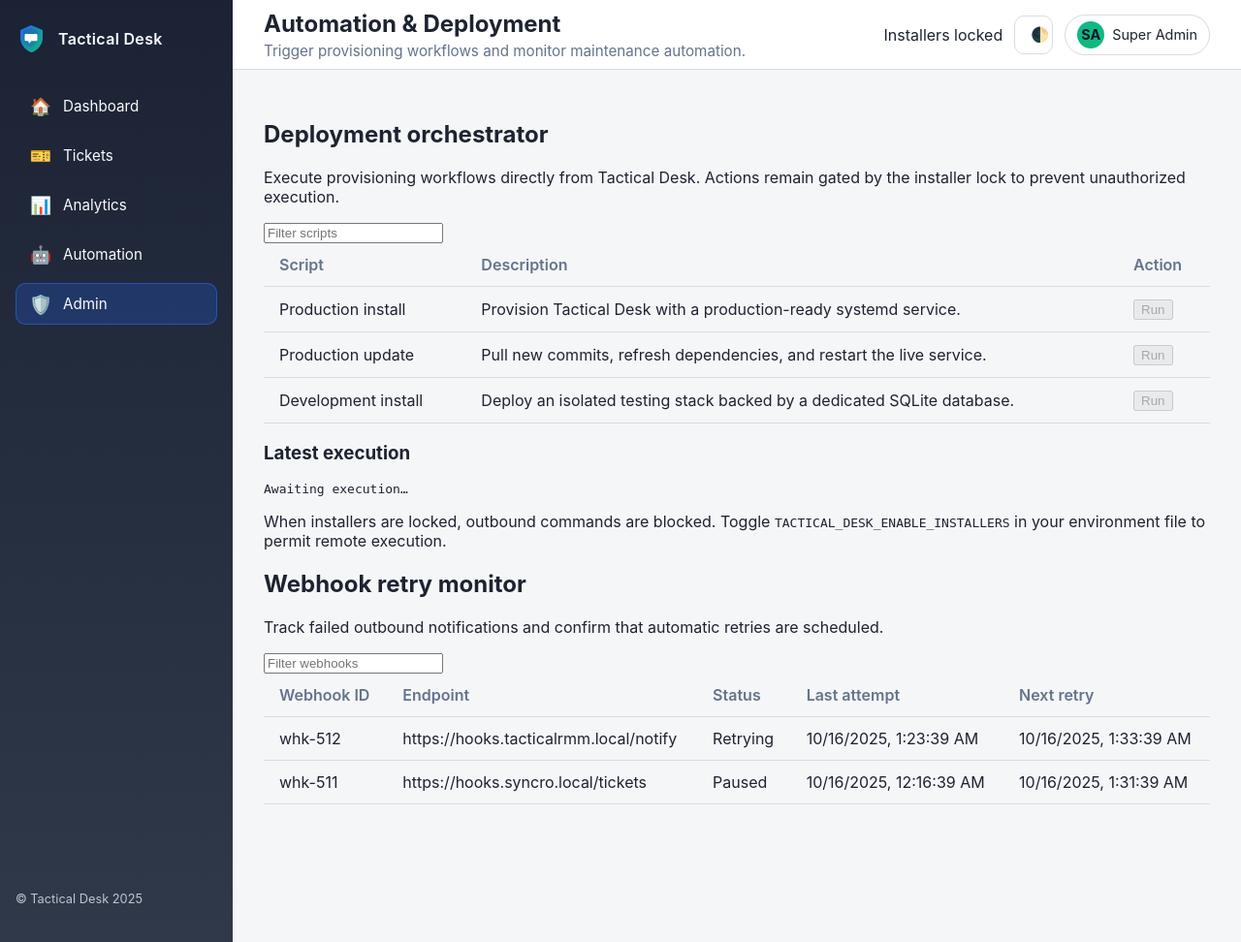
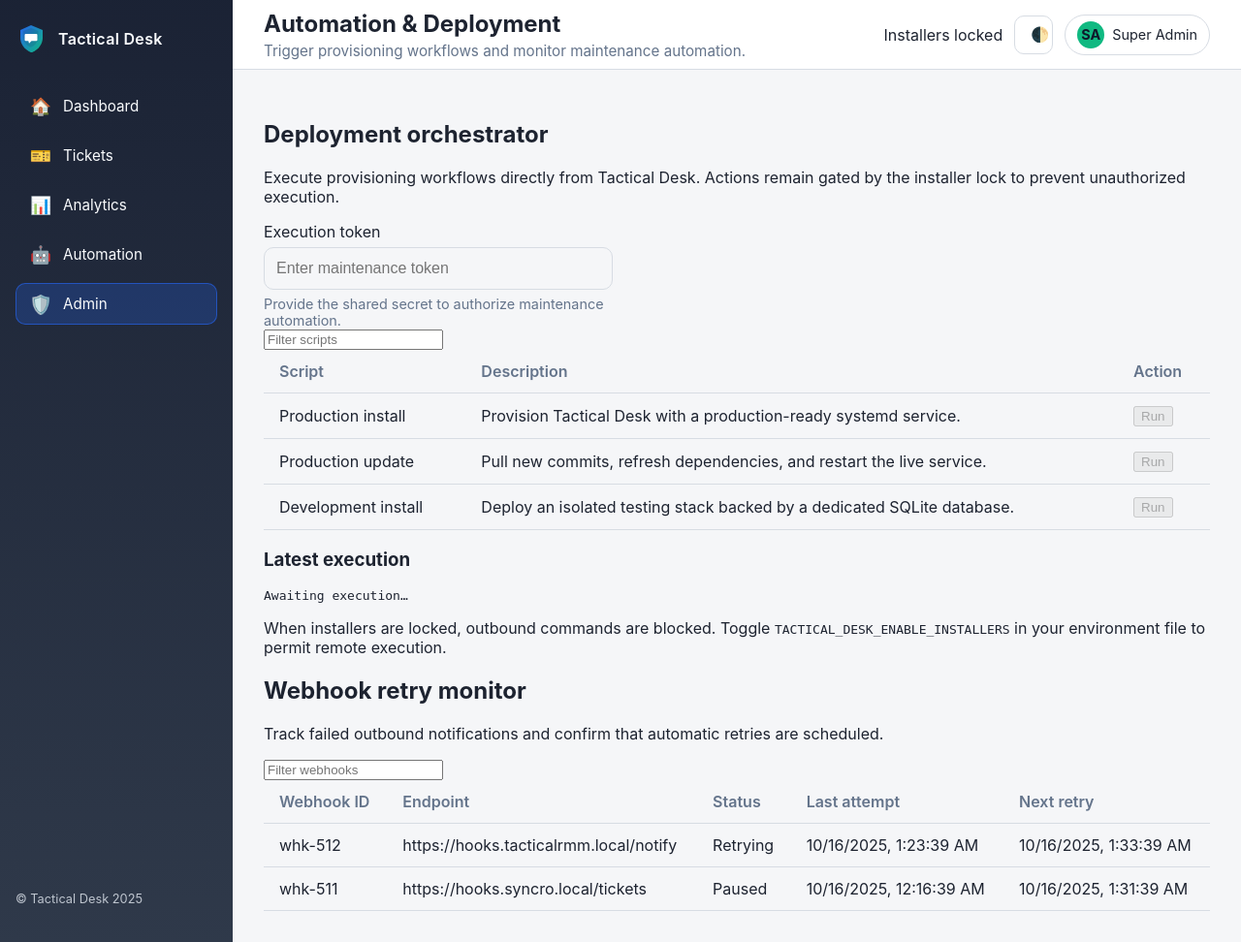
Before and after one commit to bradhawkins85/tacticaldesk, a FastAPI app: page /admin/maintenance in a window 1280 px wide. Shown: the whole page at 97% size. Run offline with FastAPI, Linux system fonts and the light colour scheme.

Commit message:
Reinstate maintenance token guardrails

```diff
--- a/app/core/config.py
+++ b/app/core/config.py
@@ -36,6 +36,11 @@ class Settings(BaseSettings):
         env="TACTICAL_DESK_MYSQL_DATABASE",
     )
     secret_key: str = Field(default="change-me", description="Secret key for signing tokens")
+    maintenance_token: str | None = Field(
+        default=None,
+        description="Shared secret required to trigger maintenance automation",
+        env="TACTICAL_DESK_MAINTENANCE_TOKEN",
+    )
     enable_installers: bool = Field(
         default=False,
         description="Allow executing provisioning scripts from the API",
--- a/app/web/static/css/app.css
+++ b/app/web/static/css/app.css
@@ -258,6 +258,20 @@ body {
   background: var(--color-bg);
   color: var(--color-text);
   font-size: 1rem;
+}
+
+.maintenance-token-field {
+  max-width: 360px;
+}
+
+.maintenance-token-field input {
+  width: 100%;
+}
+
+.maintenance-token-help {
+  font-size: 0.9rem;
+  color: var(--color-muted);
+  margin: 0;
 }
 
 .form-actions {
--- a/app/web/static/js/app.js
+++ b/app/web/static/js/app.js
@@ -325,12 +325,22 @@
   maintenanceButtons.forEach((button) => {
     button.addEventListener("click", async () => {
       const outputSelector = button.dataset.output || "[data-role='maintenance-output']";
+      const tokenFieldSelector = button.dataset.tokenField || "#maintenance-token";
       const maintenanceOutput = document.querySelector(outputSelector);
+      const tokenField = tokenFieldSelector ? document.querySelector(tokenFieldSelector) : null;
 
-      if (!maintenanceOutput) {
-        console.warn("Maintenance action missing output element", {
+      if (!maintenanceOutput || !tokenField) {
+        console.warn("Maintenance action missing token field or output element", {
+          tokenFieldSelector,
           outputSelector,
         });
+        return;
+      }
+
+      const tokenValue = tokenField.value.trim();
+      if (!tokenValue) {
+        maintenanceOutput.textContent = "Enter a maintenance execution token before running this action.";
+        tokenField.focus();
         return;
       }
 
@@ -348,6 +358,7 @@
           method: "POST",
           headers: {
             "Accept": "application/json",
+            "X-Maintenance-Token": tokenValue,
           },
         });
         const payload = await response.json().catch(() => ({ detail: "No response payload" }));
--- a/app/web/templates/maintenance.html
+++ b/app/web/templates/maintenance.html
@@ -16,6 +16,19 @@
       </div>
     </header>
     <div class="panel__body">
+      <div class="form-field maintenance-token-field">
+        <label for="maintenance-token">Execution token</label>
+        <input
+          type="password"
+          id="maintenance-token"
+          name="maintenance_token"
+          placeholder="Enter maintenance token"
+          autocomplete="off"
+          inputmode="text"
+          spellcheck="false"
+        />
+        <p class="maintenance-token-help">Provide the shared secret to authorize maintenance automation.</p>
+      </div>
       <div class="table-actions">
         <input type="search" placeholder="Filter scripts" data-role="table-filter" aria-label="Filter deployment scripts" />
       </div>
@@ -34,7 +47,14 @@
               <td data-sort-value="{{ script.name }}">{{ script.name }}</td>
               <td>{{ script.description }}</td>
               <td>
-                <button class="button" type="button" data-action="maintenance-run" data-endpoint="/maintenance/{{ script.slug }}" {% if not installers_enabled %}disabled{% endif %}>
+                <button
+                  class="button"
+                  type="button"
+                  data-action="maintenance-run"
+                  data-endpoint="/maintenance/{{ script.slug }}"
+                  data-token-field="#maintenance-token"
+                  {% if not installers_enabled %}disabled{% endif %}
+                >
                   Run
                 </button>
               </td>
```
Also changed, not shown: app/api/routers/maintenance.py (+30 -4 lines), app/web/templates/automation.html (+14 -0 lines), changes.md (+1 -0 lines), tests/test_maintenance.py (+18 -1 lines).
